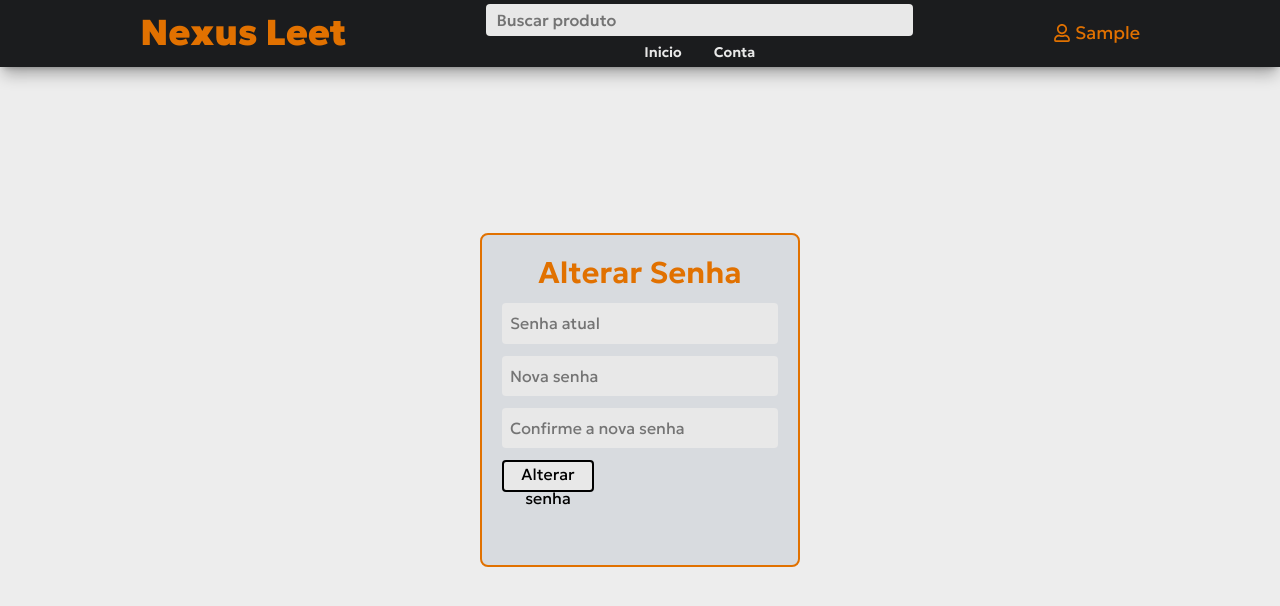
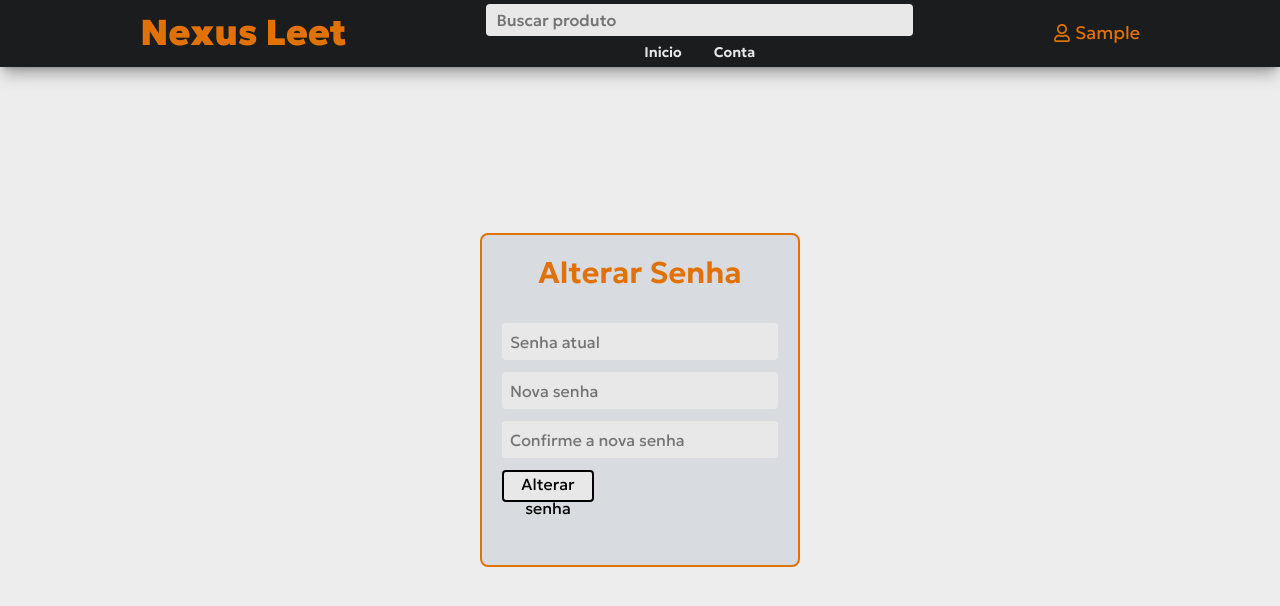
Before and after one commit to gustavocarvalho-ra/NextJs-NexusLeet, a Next.js app: page /my-account/user/confg/newpass in a window 1280 px wide. Shown: the top 606 px of the page. Built offline with nearby package versions, Linux system fonts and the light colour scheme; no server answers; sample sign-in values are in the browser's storage.

Commit message:
style: changed gap size

```diff
--- a/src/app/components/login/useConfig/NewPass.tsx
+++ b/src/app/components/login/useConfig/NewPass.tsx
@@ -32,7 +32,7 @@ export default function ChangePasswordForm() {
   return (
     <div className="w-full h-full flex justify-center items-center">
       <div className="h-1/2 w-1/4 bg-slate-500/15 border-2 border-(--text-amber) p-5 rounded-lg flex flex-col justify-center">
-        <form onSubmit={handleSubmit} className="w-full h-full flex flex-col gap-3 items-center" name="formNewPass">
+        <form onSubmit={handleSubmit} className="w-full h-full flex flex-col gap-8 items-center" name="formNewPass">
           <h1 className="font-semibold text-3xl text-(--text-amber)">Alterar Senha</h1>
 
           <div className="w-full h-full relative flex flex-col gap-3 justify-items-center">
```
